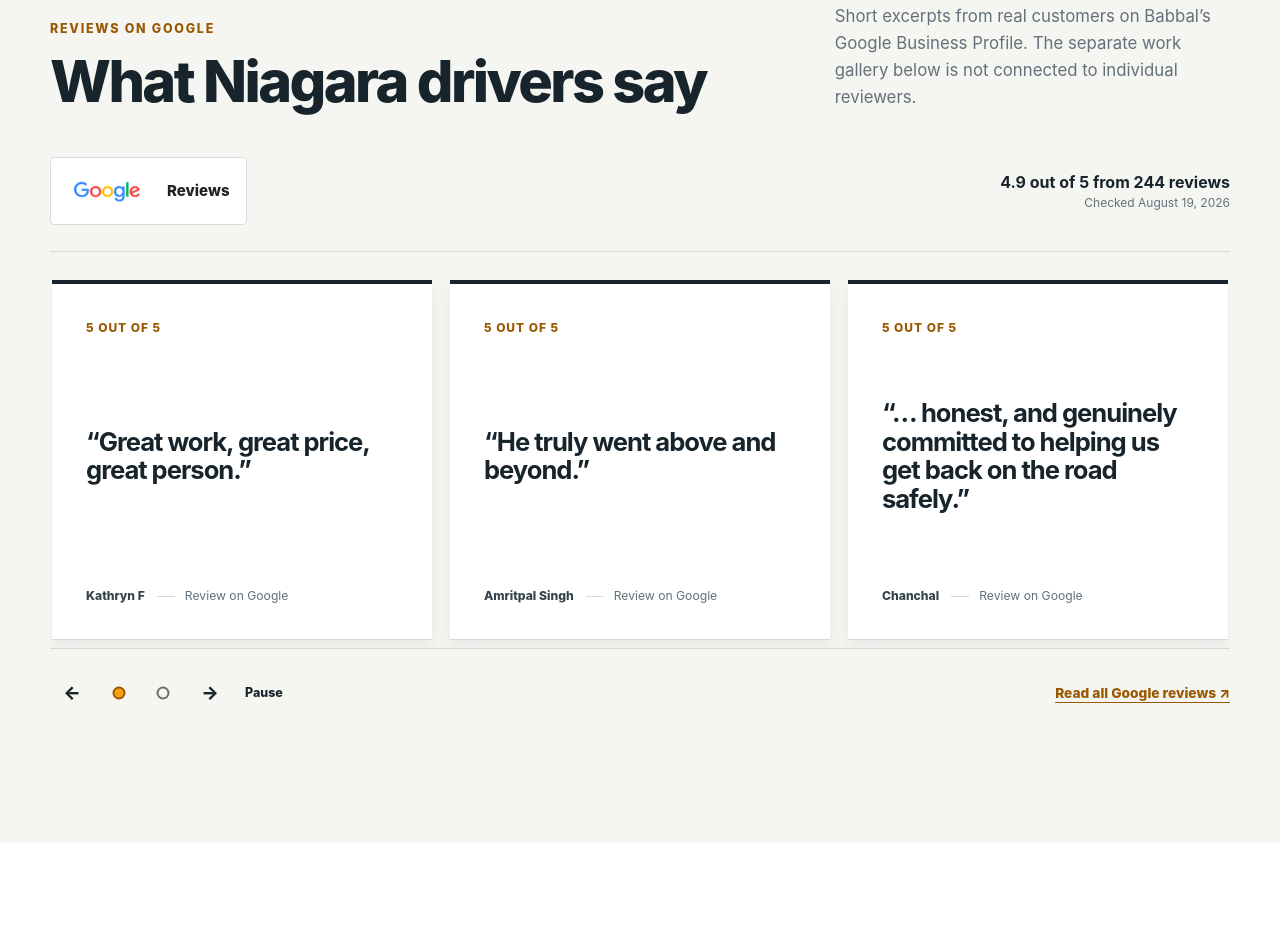
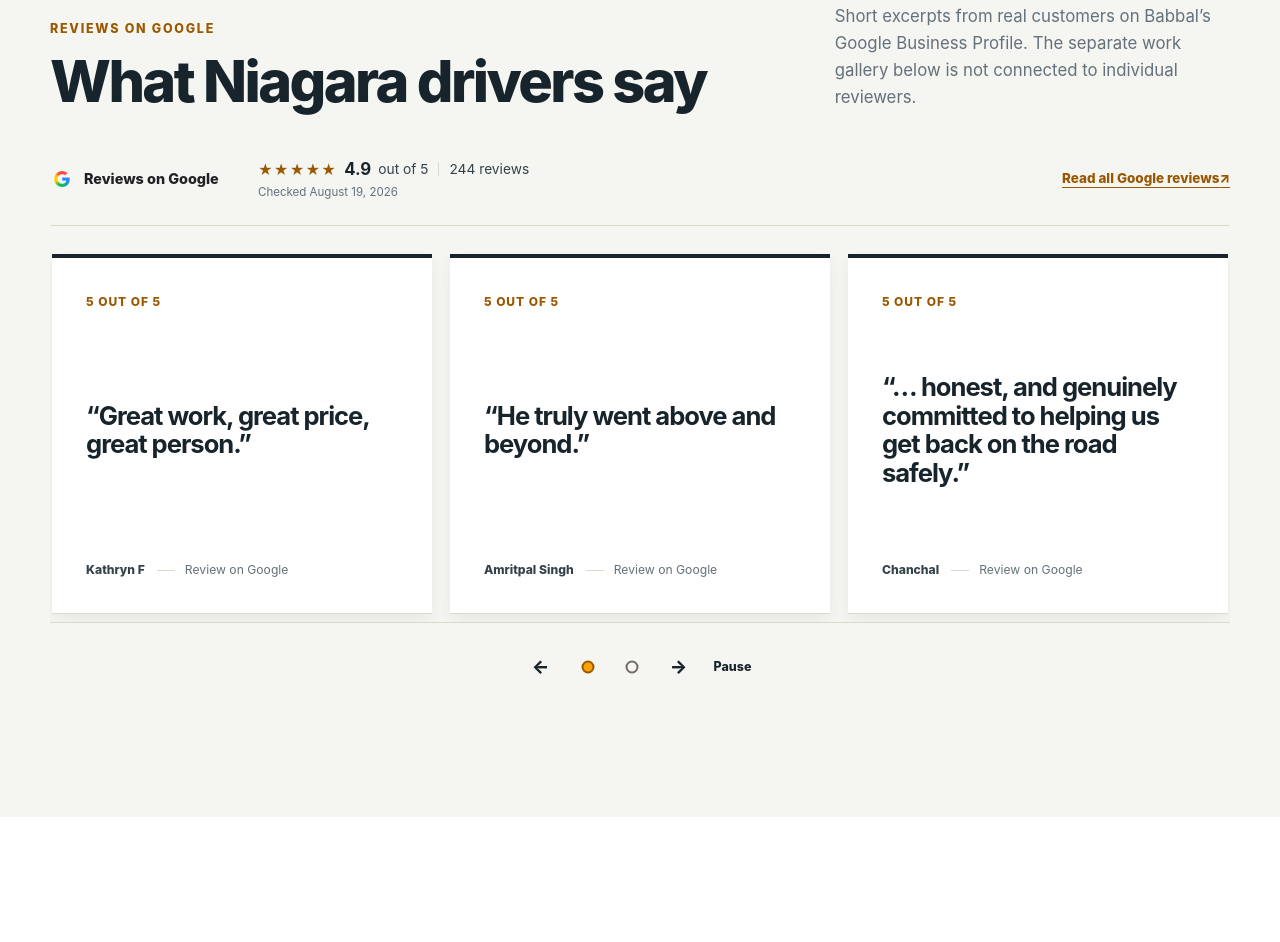
Before and after one commit to Anks86/auto-repair, a website: page index.html in a window 1280 px wide. Shown: the part 4720-5662 px from the top of the page. Drawn offline with Linux system fonts and the light colour scheme; no server answers.

Commit message:
Improve favicon and Google review trust

```diff
--- a/index.html
+++ b/index.html
@@ -32,14 +32,15 @@
       content="Mobile roadside and maintenance help across the Niagara Region, day or night."
     />
     <meta name="twitter:image" content="https://niagaraautorepair.com/assets/babbal-primary-logo-v1.png" />
-    <link rel="icon" type="image/png" href="assets/babbal-favicon-64.png" />
-    <link rel="apple-touch-icon" href="assets/babbal-profile-512.png" />
-    <link rel="manifest" href="site.webmanifest" />
+    <link rel="icon" type="image/png" sizes="96x96" href="/assets/babbal-favicon-96.png" />
+    <link rel="shortcut icon" href="/favicon.ico" />
+    <link rel="apple-touch-icon" sizes="192x192" href="/assets/babbal-profile-192.png" />
+    <link rel="manifest" href="/site.webmanifest" />
     <link rel="alternate" hreflang="en-CA" href="https://niagaraautorepair.com/" />
     <link rel="alternate" hreflang="fr-CA" href="https://niagaraautorepair.com/fr/" />
     <link rel="alternate" hreflang="x-default" href="https://niagaraautorepair.com/" />
     <link rel="preload" as="image" href="assets/hero-battery-boost.webp" type="image/webp" />
-    <link rel="stylesheet" href="styles.css?v=whatsapp-1" />
+    <link rel="stylesheet" href="styles.css?v=reviews-trust-1" />
     <script type="application/ld+json">
       {
         "@context": "https://schema.org",
@@ -410,16 +411,26 @@
               aria-roledescription="carousel"
             >
               <div class="rating-summary">
+                <div class="google-review-source">
+                  <img src="assets/google-g-compact.png" alt="" width="24" height="24" />
+                  <span>Reviews on Google</span>
+                </div>
+                <div class="google-rating-details">
+                  <p class="google-rating-score" aria-label="4.9 out of 5 from 244 Google reviews">
+                    <span class="google-rating-stars" aria-hidden="true">★★★★★</span>
+                    <strong>4.9</strong>
+                    <span>out of 5</span>
+                    <span class="google-rating-divider" aria-hidden="true"></span>
+                    <span>244 reviews</span>
+                  </p>
+                  <span class="google-rating-checked">Checked August 19, 2026</span>
+                </div>
                 <a
-                  class="google-review-source"
+                  class="google-rating-link"
                   href="https://www.google.com/maps/place/Babbal+(Mobile+Mechanic)+Auto+Repair/@43.0886012,-79.1281498,17z/data=!4m7!3m6!1s0x89d343418b35a24d:0x6c51fe8d90de681d!8m2!3d43.0886012!4d-79.1255749!10e1!16s%2Fg%2F11x6h2wqkt"
                   target="_blank"
                   rel="noopener noreferrer"
-                >
-                  <img src="assets/google-logo-full-color.png" alt="Google" width="96" height="52" />
-                  <span>Reviews</span>
-                </a>
-                <p><strong>4.9 out of 5 from 244 reviews</strong><span>Checked August 19, 2026</span></p>
+                >Read all Google reviews <span aria-hidden="true">↗</span></a>
               </div>
 
               <div class="review-viewport">
@@ -521,12 +532,6 @@
                   </button>
                 </div>
 
-                <a
-                  class="review-link"
-                  href="https://www.google.com/maps/place/Babbal+(Mobile+Mechanic)+Auto+Repair/@43.0886012,-79.1281498,17z/data=!4m7!3m6!1s0x89d343418b35a24d:0x6c51fe8d90de681d!8m2!3d43.0886012!4d-79.1255749!10e1!16s%2Fg%2F11x6h2wqkt"
-                  target="_blank"
-                  rel="noopener noreferrer"
-                >Read all Google reviews <span aria-hidden="true">↗</span></a>
               </div>
               <p class="sr-only" data-review-status aria-live="polite"></p>
             </section>
--- a/scripts/build-site.mjs
+++ b/scripts/build-site.mjs
@@ -13,6 +13,7 @@ const publicFiles = [
   "styles.css",
   "script.js",
   "site.webmanifest",
+  "favicon.ico",
   "robots.txt",
   "sitemap.xml",
   "2349e7fd2e361ec2af90dc7f07097858.txt",
--- a/scripts/french-site.mjs
+++ b/scripts/french-site.mjs
@@ -152,7 +152,10 @@ const homeTranslations = [
   ["What Niagara drivers say", "Ce que disent les conducteurs de Niagara"],
   ["Short excerpts from real customers on Babbal’s Google Business Profile. The separate work gallery below is not connected to individual reviewers.", "Courts extraits de vrais clients sur le profil d’entreprise Google de Babbal, présentés dans leur langue d’origine. La galerie de travaux ci-dessous n’est liée à aucun auteur d’avis."],
   ["Selected real Google review excerpts", "Extraits sélectionnés de vrais avis Google"],
+  ["4.9 out of 5 from 244 Google reviews", "4,9 sur 5 selon 244 avis Google"],
   ["4.9 out of 5 from 244 reviews", "4,9 sur 5 selon 244 avis"],
+  ["out of 5", "sur 5"],
+  ["244 reviews", "244 avis"],
   ["Checked August 19, 2026", "Vérifié le 19 août 2026"],
   ["5 out of 5", "5 sur 5"],
   ["Review on Google", "Avis sur Google"],
--- a/styles.css
+++ b/styles.css
@@ -1566,53 +1566,81 @@ a {
 }
 
 .rating-summary {
-  display: flex;
-  align-items: center;
-  justify-content: space-between;
-  gap: 24px;
-  padding-bottom: 26px;
+  display: grid;
+  grid-template-columns: 180px minmax(0, 1fr) auto;
+  align-items: center;
+  gap: 28px;
+  padding: 0 0 24px;
   border-bottom: 1px solid var(--line);
 }
 
 .google-review-source {
-  min-height: 68px;
   display: inline-flex;
   align-items: center;
-  gap: 12px;
-  padding: 7px 16px 7px 8px;
-  border: 1px solid #d9dadd;
-  border-radius: 4px;
-  background: var(--white);
+  gap: 10px;
   color: #202124;
-  font-size: 0.94rem;
-  font-weight: 760;
-}
-
-.google-review-source:hover {
-  border-color: #aeb1b5;
+  font-size: 0.9rem;
+  font-weight: 800;
 }
 
 .google-review-source img {
-  width: 96px;
-  height: 52px;
-  flex: 0 0 96px;
-  object-fit: contain;
-}
-
-.rating-summary p {
-  display: flex;
-  align-items: flex-end;
+  width: 24px;
+  height: 24px;
+  flex: 0 0 24px;
+}
+
+.google-rating-details {
+  display: flex;
   flex-direction: column;
+  gap: 3px;
+  min-width: 0;
+}
+
+.google-rating-score {
+  display: flex;
+  align-items: center;
+  flex-wrap: wrap;
+  gap: 7px;
   margin: 0;
+  color: var(--ink-soft);
+  font-size: 0.86rem;
+  line-height: 1.35;
+}
+
+.google-rating-score strong {
+  color: var(--ink);
+  font-size: 1.05rem;
+}
+
+.google-rating-stars {
+  color: var(--amber-dark);
+  font-size: 0.88rem;
+  letter-spacing: 0.08em;
+}
+
+.google-rating-divider {
+  width: 1px;
+  height: 14px;
+  margin-inline: 3px;
+  background: var(--line);
+}
+
+.google-rating-checked {
   color: var(--muted);
-  font-size: 0.75rem;
-  line-height: 1.5;
-  text-align: right;
-}
-
-.rating-summary p strong {
-  color: var(--ink);
-  font-size: 1rem;
+  font-size: 0.72rem;
+  line-height: 1.4;
+}
+
+.google-rating-link {
+  min-height: 44px;
+  display: inline-flex;
+  align-items: center;
+  justify-self: end;
+  color: var(--amber-dark);
+  font-size: 0.84rem;
+  font-weight: 850;
+  text-decoration: underline;
+  text-underline-offset: 4px;
 }
 
 .review-viewport {
@@ -1687,7 +1715,7 @@ a {
 .review-carousel-footer {
   display: flex;
   align-items: center;
-  justify-content: space-between;
+  justify-content: center;
   gap: 22px;
   padding-top: 22px;
   border-top: 1px solid var(--line);
@@ -1746,14 +1774,6 @@ a {
   color: var(--ink-soft);
   font-size: 0.78rem;
   font-weight: 850;
-}
-
-.review-link {
-  color: var(--amber-dark);
-  font-size: 0.86rem;
-  font-weight: 850;
-  text-decoration: underline;
-  text-underline-offset: 4px;
 }
 
 .work-gallery-section {
@@ -3173,14 +3193,13 @@ a {
   }
 
   .rating-summary {
-    align-items: flex-start;
-    flex-direction: column;
-    gap: 13px;
-  }
-
-  .rating-summary p {
-    align-items: flex-start;
-    text-align: left;
+    grid-template-columns: 1fr;
+    align-items: start;
+    gap: 12px;
+  }
+
+  .google-rating-link {
+    justify-self: start;
   }
 
   .review-viewport {
@@ -3213,10 +3232,6 @@ a {
     order: -1;
     width: 100%;
     justify-content: center;
-  }
-
-  .review-link {
-    align-self: center;
   }
 
   .work-gallery-controls {
```
Also changed, not shown: assets/babbal-favicon-48.png (added), assets/babbal-favicon-96.png (added), assets/google-g-compact.png (added), favicon.ico (added).
